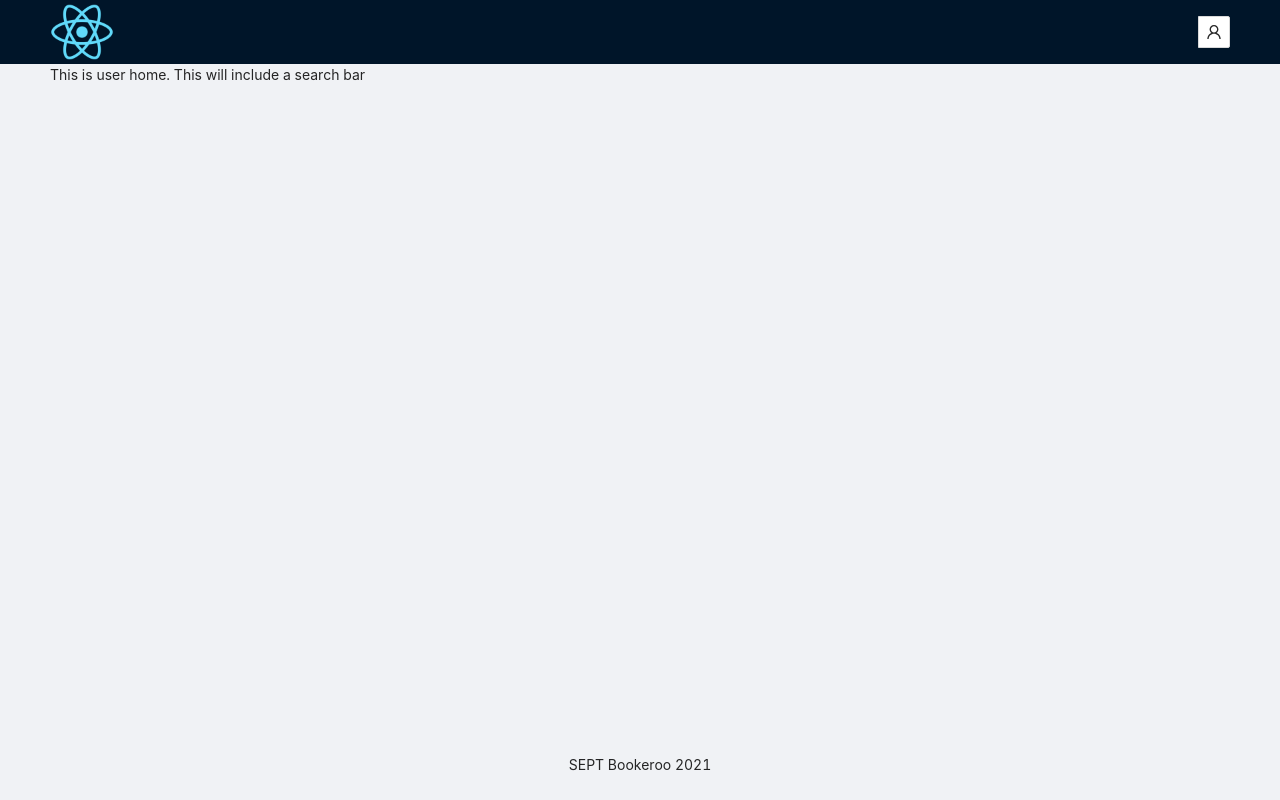
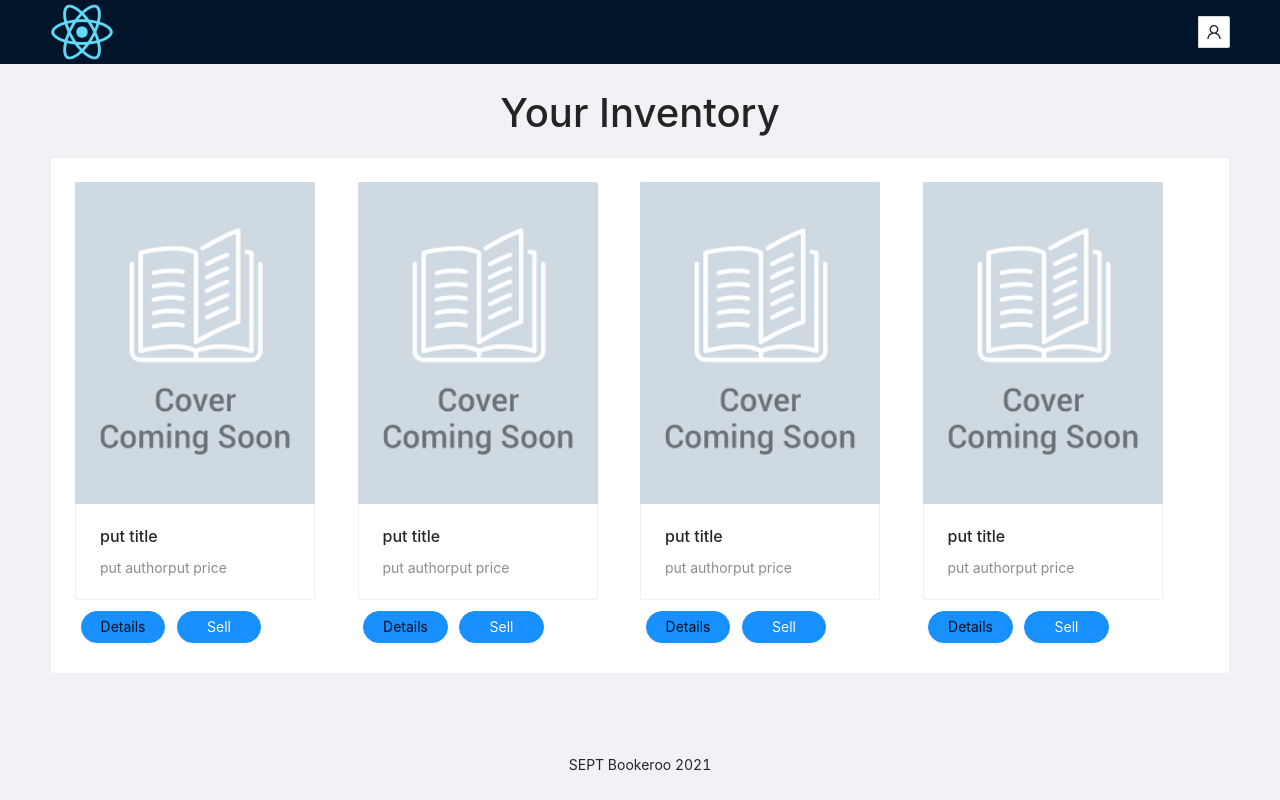
Before and after one commit to s3742332/SEPT, a React (Create React App) app in the folder FrontEnd/myfirstapp/: page /inventory in a window 1280 px wide. Before the commit this address led to /. Built offline with nearby package versions, Linux system fonts and the light colour scheme; the HTML template or start-up script is replaced by a standard one.

Commit message:
created inventory page

```diff
--- a/FrontEnd/myfirstapp/src/App.js
+++ b/FrontEnd/myfirstapp/src/App.js
@@ -23,6 +23,7 @@ import { getUser } from './actions/securityActions';
 import Marketplace from "./components/Market_Place/Marketplace";
 import BookDetails from "./components/Market_Place/BookDetails";
 import Payment from "./components/Market_Place/Payment";
+import Inventory from "./components/Inventory/Inventory";
 // import Marketplace from "./components/Market_Place/Marketplace.js";
 
 function App() {
@@ -85,6 +86,7 @@ function App() {
             <Route exact path="/register" component={Register} />
             <Route exact path="/details" component={BookDetails} />
             <Route exact path="/payment" component={Payment} />
+            <Route exact path="/inventory" component={Inventory} />
             <Redirect to="/" />
           </Switch>
         </Content>
--- /dev/null
+++ b/FrontEnd/myfirstapp/src/components/Inventory/Inventory.js
@@ -0,0 +1,94 @@
+//import './styles.css';
+import React from 'react';
+import { Button, Card, Input, Row, Col, Modal } from 'antd';
+import { Link } from 'react-router-dom';
+import BookContainer from '../Market_Place/BookContainer';
+import { useState } from 'react';
+
+
+export default function Inventory(props) {
+    const [modal, setModal] = useState(false);
+
+    const handleModal = (event) => {
+        event.preventDefault();
+        setModal(!modal);
+    }
+
+    return (
+        <div>
+            <h1 style={{ textAlign: 'center', paddingTop: '25px' }}>Your Inventory</h1>
+            <Card>
+                <Row>
+                    <Col sm={12} md={6} xs={24}>
+                        <div>
+                            <BookContainer
+                                image="./BookImages/DefaultCover.png"
+                                title="put title"
+                                author="put author"
+                                price="put price"
+                            />
+                            <div style={{ display: 'flex' }}>
+                                <Button type="primary" href='/details' shape="round" style={{ width: '30%', margin: '2%', marginTop: '4%' }}>Details</Button>
+                                <Button onClick={handleModal} type="primary" shape="round" style={{ width: '30%', margin: '2%', marginTop: '4%' }}>Sell</Button>
+                            </div>
+                        </div>
+                    </Col>
+                    <Col sm={12} md={6} xs={24}>
+                        <div>
+                            <BookContainer
+                                image="./BookImages/DefaultCover.png"
+                                title="put title"
+                                author="put author"
+                                price="put price"
+                            />
+                            <div style={{ display: 'flex' }}>
+                                <Button type="primary" href='/details' shape="round" style={{ width: '30%', margin: '2%', marginTop: '4%' }}>Details</Button>
+                                <Button onClick={handleModal} type="primary" shape="round" style={{ width: '30%', margin: '2%', marginTop: '4%' }}>Sell</Button>
+                            </div>
+                        </div>
+                    </Col> <Col sm={12} md={6} xs={24}>
+                        <div>
+                            <BookContainer
+                                image="./BookImages/DefaultCover.png"
+                                title="put title"
+                                author="put author"
+                                price="put price"
+                            />
+                            <div style={{ display: 'flex' }}>
+                                <Button type="primary" href='/details' shape="round" style={{ width: '30%', margin: '2%', marginTop: '4%' }}>Details</Button>
+                                <Button onClick={handleModal} type="primary" shape="round" style={{ width: '30%', margin: '2%', marginTop: '4%' }}>Sell</Button>
+                            </div>
+                        </div>
+                    </Col> <Col sm={12} md={6} xs={24}>
+                        <div>
+                            <BookContainer
+                                image="./BookImages/DefaultCover.png"
+                                title="put title"
+                                author="put author"
+                                price="put price"
+                            />
+                            <div style={{ display: 'flex' }}>
+                                <Button type="primary" href='/details' shape="round" style={{ width: '30%', margin: '2%', marginTop: '4%' }}>Details</Button>
+                                <Button onClick={handleModal} type="primary" shape="round" style={{ width: '30%', margin: '2%', marginTop: '4%' }}>Sell</Button>
+                            </div>
+                        </div>
+                    </Col>
+                </Row>
+            </Card>
+
+            <Modal
+                title="Modal"
+                visible={modal}
+                onOk={handleModal}
+                onCancel={handleModal}
+                okText="Okay"
+                cancelText="Cancel"
+            >
+                <h4>Are you sure you want to sell your book?</h4>
+                <p>Enter sale amount</p>
+                $ <input type='number'></input>
+
+            </Modal>
+        </div>
+    );
+}
```
Also changed, not shown: FrontEnd/myfirstapp/src/components/Inventory/style.css (added).
